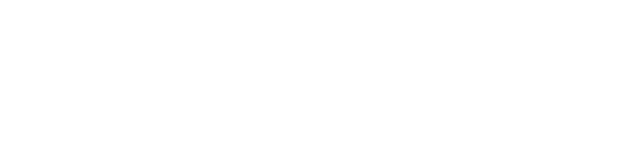
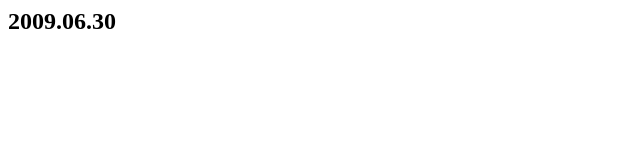
Before and after one commit to pestoWun/0305, a plain HTML site: page index.html in a window 1280 px wide. Shown: the whole page, without its empty margins (0-640 px from the left). Drawn offline with Linux system fonts and the light colour scheme.

Commit message:
Születés hozzáadva

```diff
--- a/index.html
+++ b/index.html
@@ -6,6 +6,6 @@
     <title>Document</title>
 </head>
 <body>
-
+    <h2>2009.06.30</h2>
 </body>
 </html>
```
